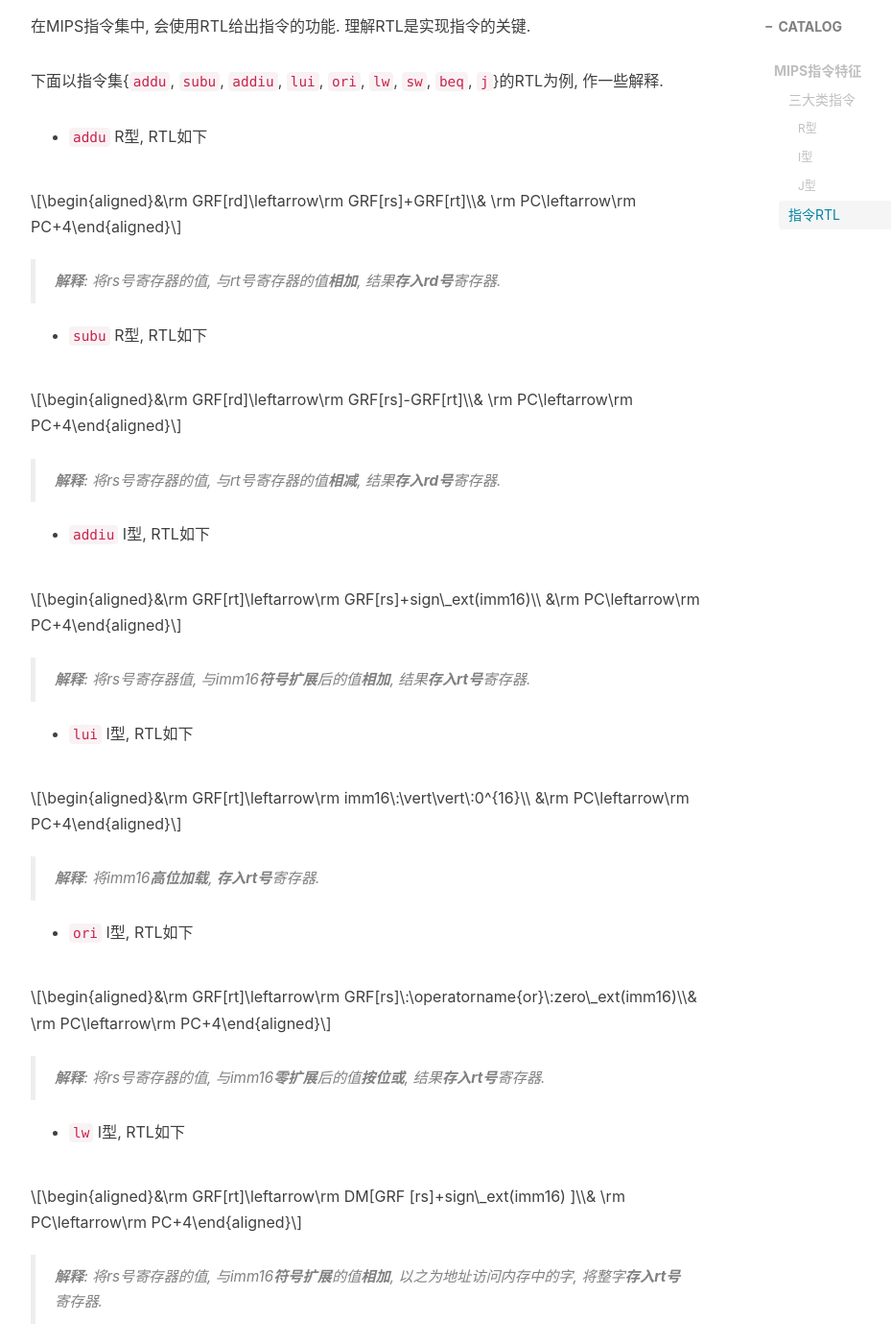
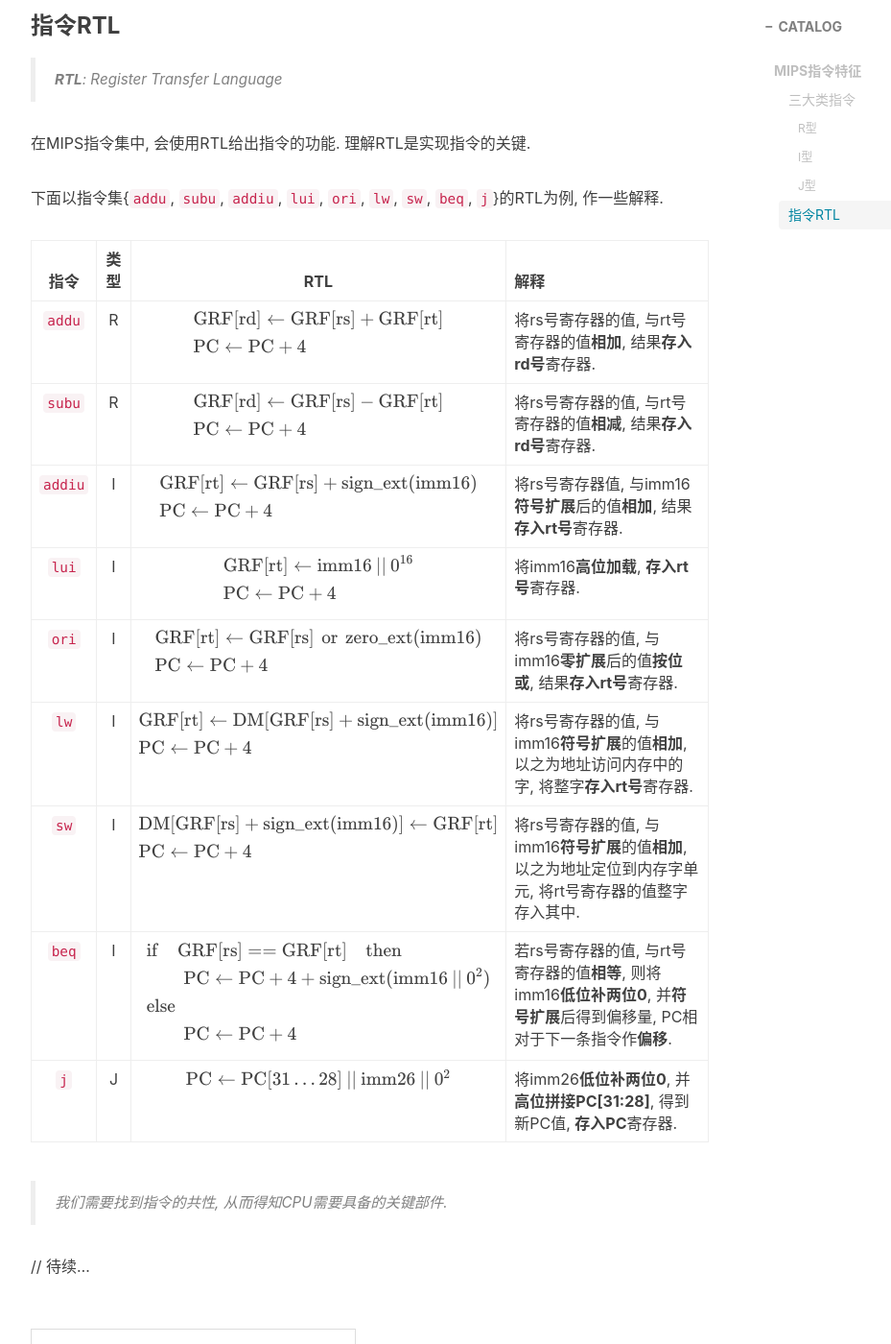
Before and after one commit to Coekjan/coekjan.github.io, a Jekyll site: the page built from _posts/Computer-Architecture/2021-01-17-Single-Cycle-CPU.md, in a window 1280 px wide and 1400 px high, scrolled down 1552 px. Shown: the whole window at 96% size, without its empty margins (233-1162 px from the left). Built offline with Jekyll 4.4.1, drawn with Linux system fonts in a browser that asks for light colours; nearby versions of some CDN libraries; comment, search, counter and statistics services are not loaded; some of the changed text lies outside the part shown.

Commit message:
Update 2021-01-17-Single-Cycle-CPU.md

```diff
--- a/_posts/Computer-Architecture/2021-01-17-Single-Cycle-CPU.md
+++ b/_posts/Computer-Architecture/2021-01-17-Single-Cycle-CPU.md
@@ -20,23 +21,26 @@ MIPS指令均为32位的01串, 根据这32位的功能划分, 可以粗略得到
 
 R型指令的编码如下:
 
+$31\qquad26$ | $25\qquad21$ | $20\qquad16$ | $15\qquad11$ | $10\qquad6$| $5\qquad0$
+:-:|:-:|:-:|:-:|:-:|:-:
 **opcode**|**rs**|**rt**|**rd**|**shamt**|**funct**
-:-:|:-:|:-:|:-:|:-:|:-:
-6 | 5 | 5 | 5 | 5 | 6
+$6$ | $5$ | $5$ | $5$ | $5$ | $6$
 
 > R型的opcode为`000000`; 使用不同的funct用以区分不同的R型指令.
 
 #### I型
 
+$31\qquad26$ | $25\qquad21$ | $20\qquad16$ | $15\qquad\qquad\qquad\qquad\qquad\qquad0$
+:-:|:-:|:-:|:-:
 **opcode**|**rs**|**rt**|**imm16**
-:-:|:-:|:-:|:-:
-6 | 5 | 5 | 16
+$6$ | $5$ | $5$ | $16$
 
 #### J型
 
+$31\qquad26$ | $25\qquad\qquad\qquad\qquad\qquad\qquad\qquad\qquad\qquad\qquad\qquad0$
+:-:|:-:|:-:|:-:
 **opcode**|**imm26**
-:-:|:-:|:-:|:-:
-6 | 26
+$6$ | $26$
 
 ### 指令RTL
 
@@ -46,97 +50,18 @@ R型指令的编码如下:
 
 下面以指令集{`addu`, `subu`, `addiu`, `lui`, `ori`, `lw`, `sw`, `beq`, `j`}的RTL为例, 作一些解释.
 
-* `addu`
-R型, RTL如下
+指令| 类型 | RTL | 解释
+:-:|:-:|:-:|:--
+`addu`| R | $$\begin{aligned}&\rm GRF[rd]\leftarrow\rm GRF[rs]+GRF[rt]\\& \rm PC\leftarrow\rm PC+4\end{aligned}$$ | 将rs号寄存器的值, 与rt号寄存器的值**相加**, 结果**存入rd号**寄存器.
+`subu` | R | $$\begin{aligned}&\rm GRF[rd]\leftarrow\rm GRF[rs]-GRF[rt]\\& \rm PC\leftarrow\rm PC+4\end{aligned}$$ | 将rs号寄存器的值, 与rt号寄存器的值**相减**, 结果**存入rd号**寄存器.
+`addiu` | I | $$\begin{aligned}&\rm GRF[rt]\leftarrow\rm GRF[rs]+sign\_ext(imm16)\\ &\rm PC\leftarrow\rm PC+4\end{aligned}$$ | 将rs号寄存器值, 与imm16**符号扩展**后的值**相加**, 结果**存入rt号**寄存器.
+`lui` | I | $$\begin{aligned}&\rm GRF[rt]\leftarrow\rm imm16\:\vert\vert\:0^{16}\\ &\rm PC\leftarrow\rm PC+4\end{aligned}$$ | 将imm16**高位加载**, **存入rt号**寄存器.
+`ori` | I | $$\begin{aligned}&\rm GRF[rt]\leftarrow\rm GRF[rs]\:\operatorname{or}\:zero\_ext(imm16)\\& \rm PC\leftarrow\rm PC+4\end{aligned}$$ | 将rs号寄存器的值, 与imm16**零扩展**后的值**按位或**, 结果**存入rt号**寄存器.
+`lw` | I | $$\begin{aligned}&\rm GRF[rt]\leftarrow\rm DM[GRF [rs]+sign\_ext(imm16) ]\\& \rm PC\leftarrow\rm PC+4\end{aligned}$$ | 将rs号寄存器的值, 与imm16**符号扩展**的值**相加**, 以之为地址访问内存中的字, 将整字**存入rt号**寄存器.
+`sw` | I | $$\begin{aligned}&\rm DM[GRF [rs]+sign\_ext(imm16) ]\leftarrow\rm GRF[rt]\\& \rm PC\leftarrow\rm PC+4\end{aligned}$$ | 将rs号寄存器的值, 与imm16**符号扩展**的值**相加**, 以之为地址定位到内存字单元, 将rt号寄存器的值整字存入其中.
+`beq` | I | $$\begin{aligned}&\rm if\quad GRF[rs]==GRF[rt]\quad then\\&\qquad\rm PC\leftarrow PC+4+sign\_ext(imm16\:\vert\vert\:0^2)\\& \rm else\\&\rm\qquad PC\leftarrow PC+4\end{aligned}$$ | 若rs号寄存器的值, 与rt号寄存器的值**相等**, 则将imm16**低位补两位0**, 并**符号扩展**后得到偏移量, PC相对于下一条指令作**偏移**.
+`j` | J | $$\rm PC\leftarrow PC[31\dots28]\:\vert\vert\:imm26\:\vert\vert\:0^2$$ | 将imm26**低位补两位0**, 并**高位拼接PC[31:28]**, 得到新PC值, **存入PC**寄存器.
 
-$$
-\begin{aligned}&\rm GRF[rd]\leftarrow\rm GRF[rs]+GRF[rt]\\& \rm PC\leftarrow\rm PC+4\end{aligned}
-$$
-
-> **解释**: 将rs号寄存器的值, 与rt号寄存器的值**相加**, 结果**存入rd号**寄存器.
-
-
-* `subu`
-R型, RTL如下
-
-$$
-\begin{aligned}&\rm GRF[rd]\leftarrow\rm GRF[rs]-GRF[rt]\\& \rm PC\leftarrow\rm PC+4\end{aligned}
-$$
-
-> **解释**: 将rs号寄存器的值, 与rt号寄存器的值**相减**, 结果**存入rd号**寄存器.
-
-
-* `addiu`
-I型, RTL如下
-
-$$
-\begin{aligned}&\rm GRF[rt]\leftarrow\rm GRF[rs]+sign\_ext(imm16)\\ &\rm PC\leftarrow\rm PC+4\end{aligned}
-$$
-
-> **解释**: 将rs号寄存器值, 与imm16**符号扩展**后的值**相加**, 结果**存入rt号**寄存器.
-
-
-* `lui`
-I型, RTL如下
-
-$$
-\begin{aligned}&\rm GRF[rt]\leftarrow\rm imm16\:\vert\vert\:0^{16}\\ &\rm PC\leftarrow\rm PC+4\end{aligned}
-$$
-
-> **解释**: 将imm16**高位加载**, **存入rt号**寄存器.
-
-
-* `ori`
-I型, RTL如下
-
-$$
-\begin{aligned}&\rm GRF[rt]\leftarrow\rm GRF[rs]\:\operatorname{or}\:zero\_ext(imm16)\\& \rm PC\leftarrow\rm PC+4\end{aligned}
-$$
-
-> **解释**: 将rs号寄存器的值, 与imm16**零扩展**后的值**按位或**, 结果**存入rt号**寄存器.
-
-
-* `lw`
-I型, RTL如下
-
-$$
-\begin{aligned}&\rm GRF[rt]\leftarrow\rm DM[GRF [rs]+sign\_ext(imm16) ]\\& \rm PC\leftarrow\rm PC+4\end{aligned}
-$$
-
-> **解释**: 将rs号寄存器的值, 与imm16**符号扩展**的值**相加**, 以之为地址访问内存中的字, 将整字**存入rt号**寄存器.
-
-
-* `sw`
-I型, RTL如下
-
-$$
-\begin{aligned}&\rm DM[GRF [rs]+sign\_ext(imm16) ]\leftarrow\rm GRF[rt]\\& \rm PC\leftarrow\rm PC+4\end{aligned}
-$$
-
-> **解释**: 将rs号寄存器的值, 与imm16**符号扩展**的值**相加**, 以之为地址定位到内存字单元, 将rt号寄存器的值整字存入其中.
-
-
-* `beq`
-I型, RTL如下
-
-$$
-\begin{aligned}&\rm if\quad GRF[rs]==GRF[rt]\quad then\\&\qquad\rm PC\leftarrow PC+4+sign\_ext(imm16\:\vert\vert\:0^2)\\& \rm else\\&\rm\qquad PC\leftarrow PC+4\end{aligned}
-$$
-
-> **解释**: 若rs号寄存器的值, 与rt号寄存器的值**相等**, 则将imm16**低位补两位0**, 并**符号扩展**后得到偏移量, PC相对于下一条指令作**偏移**.
-
-
-* `j`
-J型, RTL如下
-
-$$
-\rm PC\leftarrow PC[31\dots28]\:\vert\vert\:imm26\:\vert\vert\:0^2
-$$
-
-> **解释**: 将imm26**低位补两位0**, 并**高位拼接PC[31:28]**, 得到新PC值, **存入PC**寄存器.
-
-
-
-我们需要找到指令的共性, 从而得知CPU需要具备的关键部件. 上述指令中共性部分已加粗表示.
+> 我们需要找到指令的共性, 从而得知CPU需要具备的关键部件.
 
 // 待续...
```
Also changed, not shown: other parts of _posts/Computer-Architecture/2021-01-17-Single-Cycle-CPU.md (+1 -0 lines).
